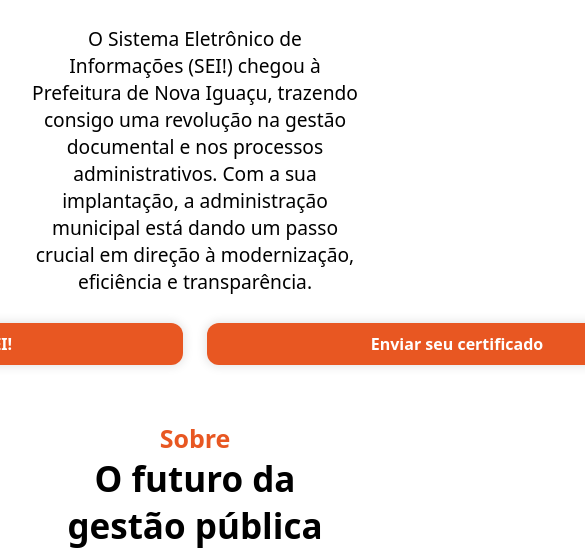
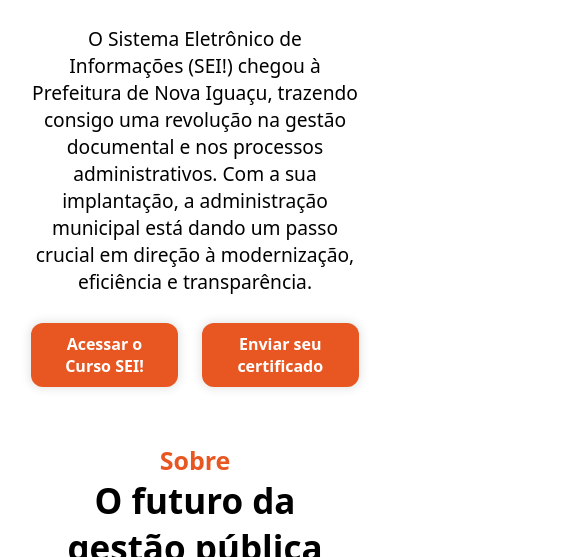
Before and after one commit to marcelo-redua/landing-page-sei-, a plain HTML site: page index.html in a window 390 px wide. Shown: the part 543-1100 px from the top of the page, 585 px wide, since content can reach past the window. Drawn offline with nearby package versions, Linux system fonts and the light colour scheme.

Commit message:
terceiro commit

```diff
--- a/src/styles/styles.css
+++ b/src/styles/styles.css
@@ -63,9 +63,6 @@ section {
     background-color: #D44C1B;
 }
 
-#btn_banner {
-    width: 500px;
-}
 
 .social-media-buttons {
     display: flex;
@@ -99,3 +96,13 @@ section {
 .section-subtitle {
     font-size: 2.1875rem;
 }
+
+#btn_banner {
+    width: 500px;
+}
+
+@media screen and (max-width: 1170px) {
+        #btn_banner {
+    width: auto;
+};
+}
```
